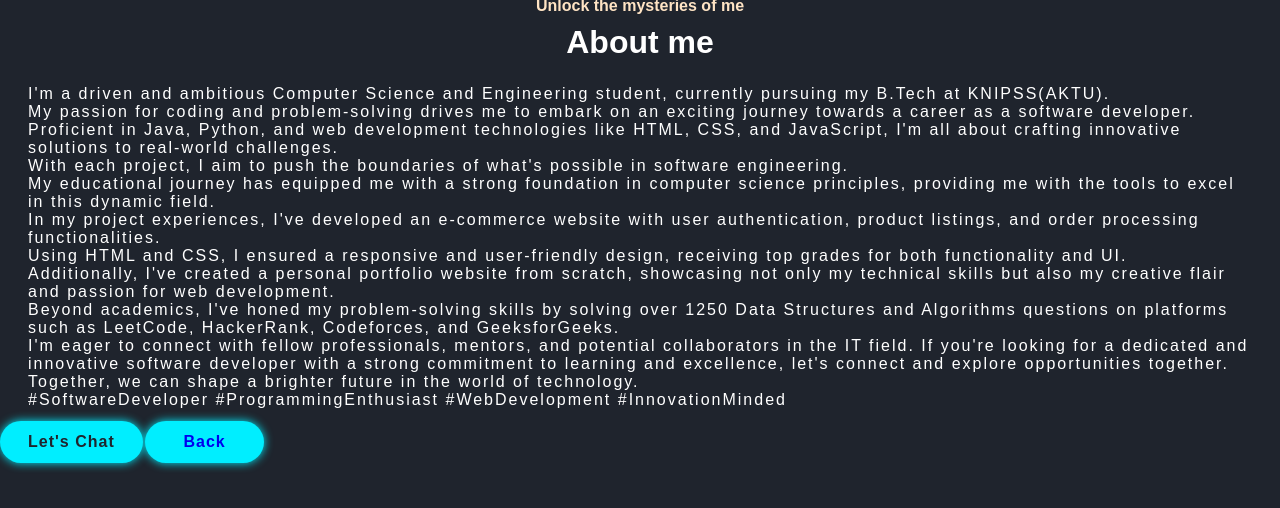
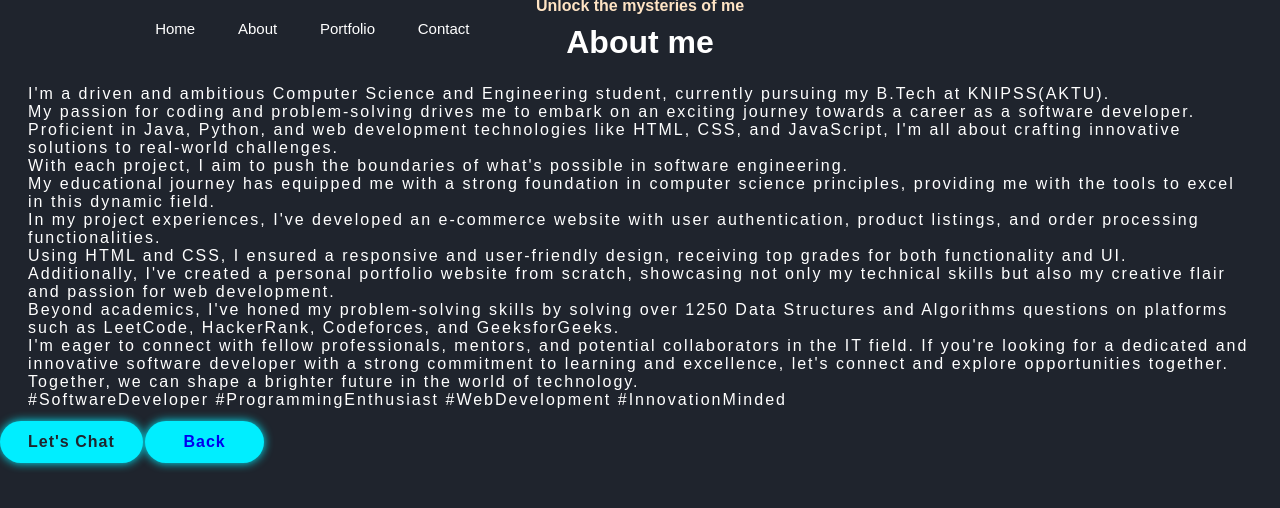
Before and after one commit to Harshsrivastava1414/Harshsrivastava.github.io, a plain HTML site: page about.html in a window 1280 px wide. Drawn offline with Linux system fonts and the light colour scheme.

Commit message:
Update about.html

```diff
--- a/about.html
+++ b/about.html
@@ -7,6 +7,18 @@
     <link rel="stylesheet" href="sryle.css">
 </head>
 <body>
+     <header class="header">
+        <!-- <a href="index.html" class="logo">Portfolio</a> -->
+        <i class='bx bx-menu' id="menu-icon"></i>
+        <nav class="navbar">
+            <a href="index.html" style="--i:1;">Home</a>
+            <a href="about.html" style="--i:2;">About</a>
+            <!-- <a href="#services" style="--i:3;">Services</a> -->
+            <a href="project.html" style="--i:4;">Portfolio</a>
+            <a href="contact.html" style="--i:5;">Contact</a>
+        </nav>
+
+    </header>
     <div class="un">
         <h4 >Unlock the mysteries of me</h4>
         <h1>About me</h1>
```
